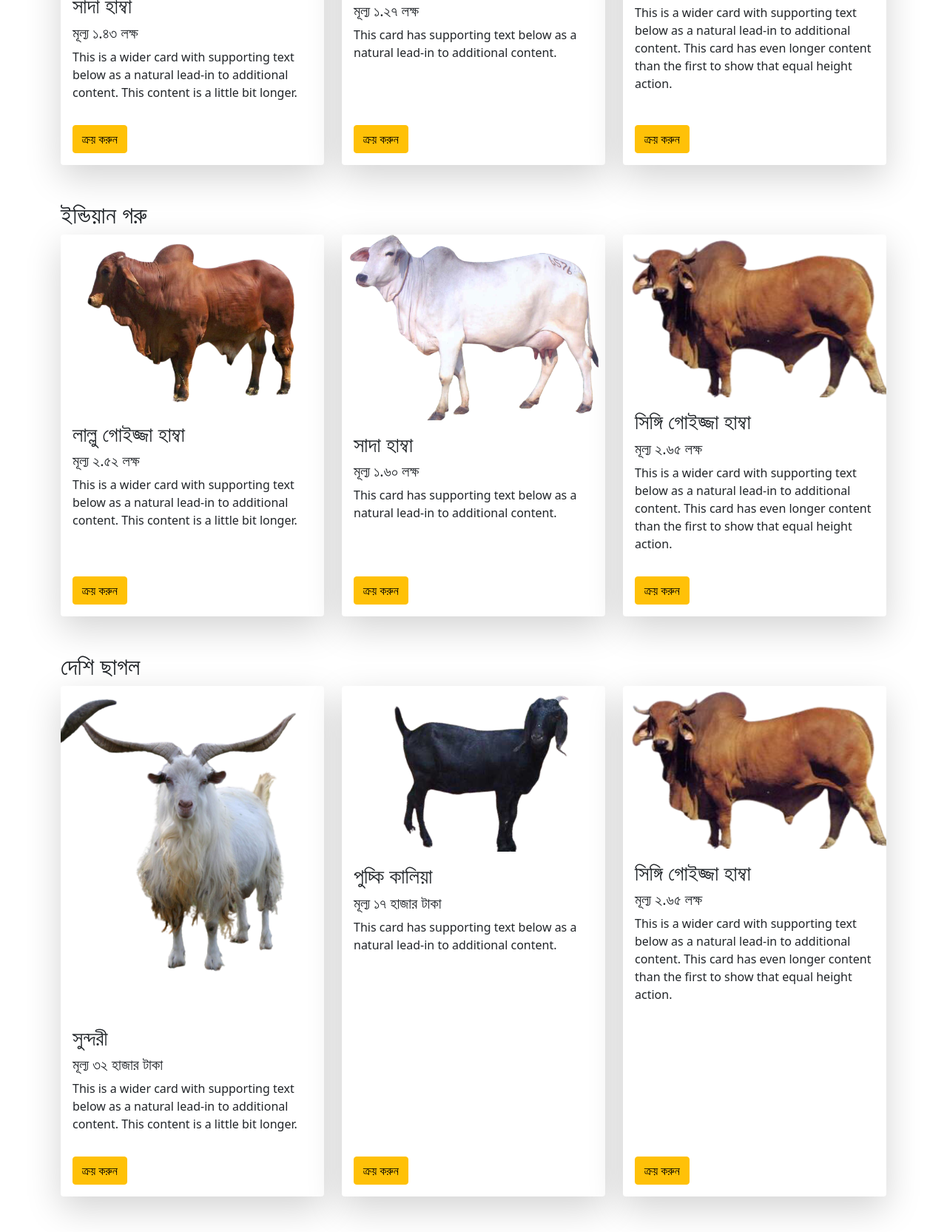
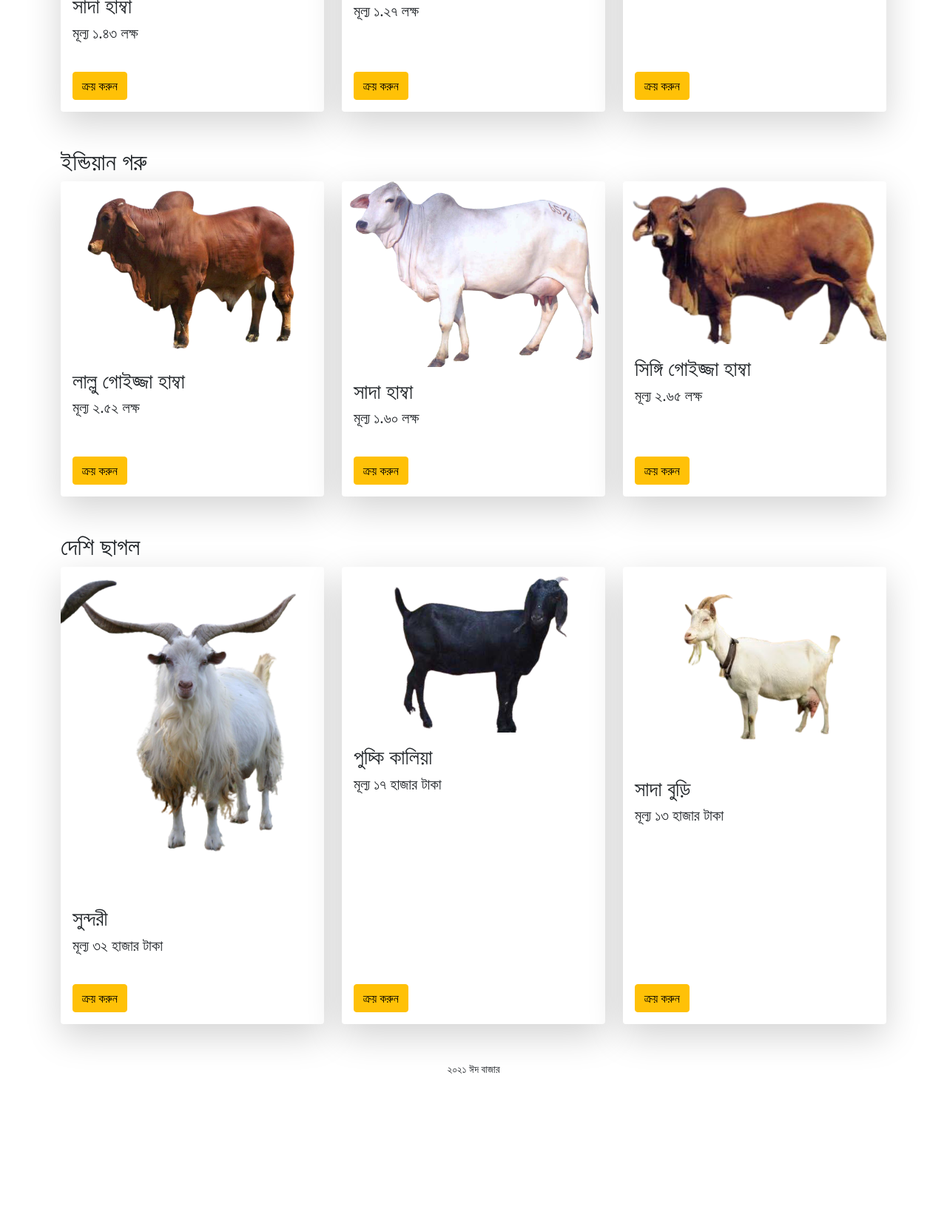
Before and after one commit to raselalamra/goru-chagol-hat, a plain HTML site: page index.html in a window 1280 px wide. Shown: the part 946-2611 px from the top of the page at 74% size. After the commit the page ends 2418 px from the top, so only its background shows below. Drawn offline with nearby package versions, Linux system fonts and the light colour scheme.

Commit message:
all added

```diff
--- a/index.html
+++ b/index.html
@@ -6,6 +6,8 @@
     <meta name="viewport" content="width=device-width, initial-scale=1.0">
     <title>Goru-Chagol-Hat</title>
     <link href="https://cdn.jsdelivr.net/npm/bootstrap@5.0.2/dist/css/bootstrap.min.css" rel="stylesheet" integrity="sha384-EVSTQN3/azprG1Anm3QDgpJLIm9Nao0Yz1ztcQTwFspd3yD65VohhpuuCOmLASjC" crossorigin="anonymous">
+    <!-- custom styles -->
+    <link rel="stylesheet" href="main.css">
 </head>
 <body>
     <!-- header started -->
@@ -53,7 +55,7 @@
             <div id="carouselExampleControls" class="carousel slide" data-bs-ride="carousel">
                 <div class="carousel-inner">
                   <div class="carousel-item  active">
-                      <div class="row p-5 bg-info bg-gradient d-flex align-items-center">
+                      <div class="row p-5 goru-bg-info bg-gradient d-flex align-items-center">
                         <div class="col-lg-7">
                             <h1>ঘরে বসে কিনুন আপনার পছন্দের গরু ইদুল আযহার জন্য!!!</h1>
                             <p>আর নয় হাটে গিয়ে গরু কেনার চাপ,এবার ঈদে হবে অনলাইনের গরু কেনার হিপহাপ
@@ -67,7 +69,7 @@
                       </div>
                   </div>
                   <div class="carousel-item">
-                    <div class="row p-5 bg-info bg-gradient d-flex align-items-center">
+                    <div class="row p-5 goru-bg-info bg-gradient d-flex align-items-center">
                         <div class="col-lg-7">
                             <h1>এই করুনায় ঘরে বসে কুরবাণীর গরু কিনুন সহজে!!!</h1>
                             <p>আর নয় হাটে গিয়ে গরু কেনার চাপ,এবার ঈদে অনলাইনে গরু কিনুন খুব সহজে আমরা আপনার বাসায় পৌঁছাই দিচ্ছি আপনার পছন্দের গরু। তাই আজই কিনে নিন আপনার পছন্দ অনুয়ায়ী আপনার মত একটি গরুকে।</p>
@@ -80,7 +82,7 @@
                       </div>
                   </div>
                   <div class="carousel-item">
-                    <div class="row p-5 bg-info bg-gradient d-flex align-items-center">
+                    <div class="row p-5 goru-bg-info bg-gradient d-flex align-items-center">
                       <div class="col-lg-7">
                           <h1>ঘরে বসে কিনুন আপনার পছন্দের গরু ইদুল আযহার জন্য!!!</h1>
                           <p>আর নয় হাটে গিয়ে গরু কেনার চাপ,এবার ঈদে অনলাইনে গরু কিনুন । এই ঈদে আপনাদের জন্য নিয়ে আসলাম সোলভ মূল্য আপনারদের কুরবাণীর গরু। তাই আজই কিনে নিন আপনার পছন্দ অনুয়ায়ী আপনার মত একটি গরুকে।</p>
@@ -92,7 +94,6 @@
                       </div>
                     </div>
                 </div>
-
                 </div>
                 <button class="carousel-control-prev" type="button" data-bs-target="#carouselExampleControls" data-bs-slide="prev">
                   <span class="carousel-control-prev-icon" aria-hidden="true"></span>
@@ -104,7 +105,6 @@
                 </button>
               </div>
         </section>
-
       <main>
         <section class="container my-5" id="দেশি গরু">
             <h2>দেশি গরু</h2>
@@ -115,7 +115,6 @@
                     <div class="card-body">
                       <h3 class="card-title">সাদা হাম্বা</h3>
                       <h5>মূল্য ১.৪৩ লক্ষ</h5>
-                      <p class="card-text">This is a wider card with supporting text below as a natural lead-in to additional content. This content is a little bit longer.</p>
                     </div>
                     <div class="m-3">
                       <button class="btn btn-warning">ক্রয় করুন</button>
@@ -128,7 +127,6 @@
                     <div class="card-body">
                       <h3 class="card-title">লাল হাম্বা</h3>
                       <h5>মূল্য ১.২৭ লক্ষ</h5>
-                      <p class="card-text">This card has supporting text below as a natural lead-in to additional content.</p>
                     </div>
                     <div class="m-3">
                       <button class="btn btn-warning">ক্রয় করুন</button>
@@ -141,7 +139,6 @@
                     <div class="card-body">
                       <h3 class="card-title">সাদা কালো হাম্বা</h3>
                       <h5>মূল্য ২.২০ লক্ষ</h5>
-                      <p class="card-text">This is a wider card with supporting text below as a natural lead-in to additional content. This card has even longer content than the first to show that equal height action.</p>
                     </div>
                     <div class="m-3">
                       <button class="btn btn-warning">ক্রয় করুন</button>
@@ -159,7 +156,6 @@
                     <div class="card-body">
                       <h3 class="card-title">লাল্লু গোইজ্জা হাম্বা</h3>
                       <h5>মূল্য ২.৫২ লক্ষ</h5>
-                      <p class="card-text">This is a wider card with supporting text below as a natural lead-in to additional content. This content is a little bit longer.</p>
                     </div>
                     <div class="m-3">
                       <button class="btn btn-warning">ক্রয় করুন</button>
@@ -172,7 +168,6 @@
                     <div class="card-body">
                       <h3 class="card-title">সাদা হাম্বা</h3>
                       <h5>মূল্য ১.৬০ লক্ষ</h5>
-                      <p class="card-text">This card has supporting text below as a natural lead-in to additional content.</p>
                     </div>
                     <div class="m-3">
                       <button class="btn btn-warning">ক্রয় করুন</button>
@@ -185,7 +180,6 @@
                     <div class="card-body">
                       <h3 class="card-title">সিঙ্গি গোইজ্জা হাম্বা</h3>
                       <h5>মূল্য ২.৬৫ লক্ষ</h5>
-                      <p class="card-text">This is a wider card with supporting text below as a natural lead-in to additional content. This card has even longer content than the first to show that equal height action.</p>
                     </div>
                     <div class="m-3">
                       <button class="btn btn-warning">ক্রয় করুন</button>
@@ -203,7 +197,6 @@
                     <div class="card-body">
                       <h3 class="card-title">সুন্দরী</h3>
                       <h5>মূল্য ৩২ হাজার টাকা</h5>
-                      <p class="card-text">This is a wider card with supporting text below as a natural lead-in to additional content. This content is a little bit longer.</p>
                     </div>
                     <div class="m-3">
                       <button class="btn btn-warning">ক্রয় করুন</button>
@@ -216,7 +209,6 @@
                     <div class="card-body">
                       <h3 class="card-title">পুচ্কি কালিয়া</h3>
                       <h5>মূল্য ১৭ হাজার টাকা</h5>
-                      <p class="card-text">This card has supporting text below as a natural lead-in to additional content.</p>
                     </div>
                     <div class="m-3">
                       <button class="btn btn-warning">ক্রয় করুন</button>
@@ -225,11 +217,10 @@
                 </div>
                 <div class="col">
                   <div class="card border-0 shadow-lg h-100">
-                    <img src="image/goru/goru-6.png" class="card-img-top" alt="...">
+                    <img src="image/chagol/chagol-3.png" class="card-img-top" alt="...">
                     <div class="card-body">
-                      <h3 class="card-title">সিঙ্গি গোইজ্জা হাম্বা</h3>
-                      <h5>মূল্য ২.৬৫ লক্ষ</h5>
-                      <p class="card-text">This is a wider card with supporting text below as a natural lead-in to additional content. This card has even longer content than the first to show that equal height action.</p>
+                      <h3 class="card-title">সাদা বুড়ি</h3>
+                      <h5>মূল্য ১৩ হাজার টাকা</h5>
                     </div>
                     <div class="m-3">
                       <button class="btn btn-warning">ক্রয় করুন</button>
@@ -238,11 +229,9 @@
                 </div>
               </div>
         </section>
-
-
       </main>
-      <footer>
-
+      <footer class="mt-5 text-center">
+        <p><small>২০২১ ঈদ বাজার</small></p>
       </footer>
       <script src="https://cdn.jsdelivr.net/npm/bootstrap@5.0.2/dist/js/bootstrap.bundle.min.js" integrity="sha384-MrcW6ZMFYlzcLA8Nl+NtUVF0sA7MsXsP1UyJoMp4YLEuNSfAP+JcXn/tWtIaxVXM" crossorigin="anonymous"></script>
 </body>
--- /dev/null
+++ b/main.css
@@ -0,0 +1,3 @@
+.goru-bg-info{
+    background-color:#fceae8;
+}
```
Also changed, not shown: image/chagol/chagol-3.png (added).
